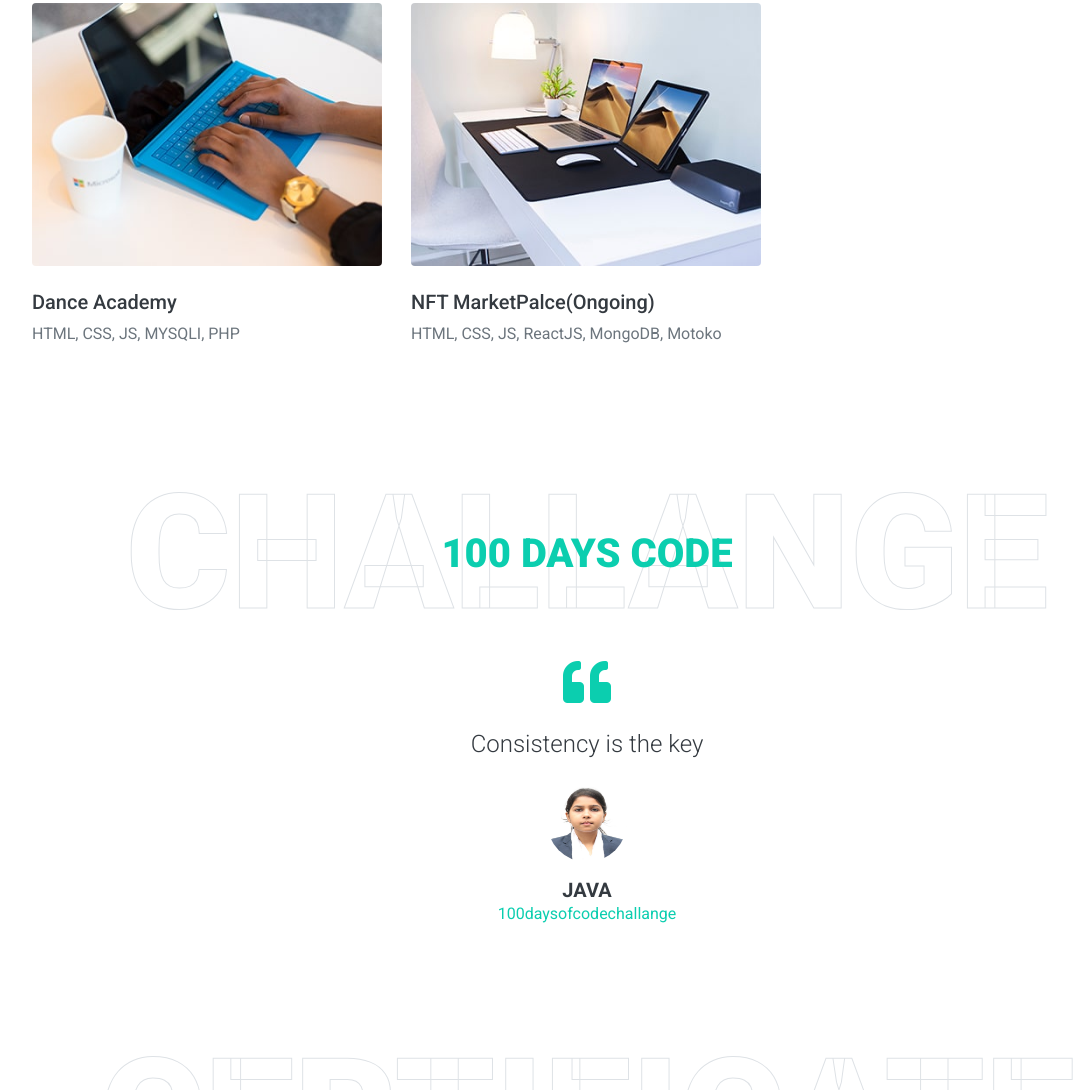
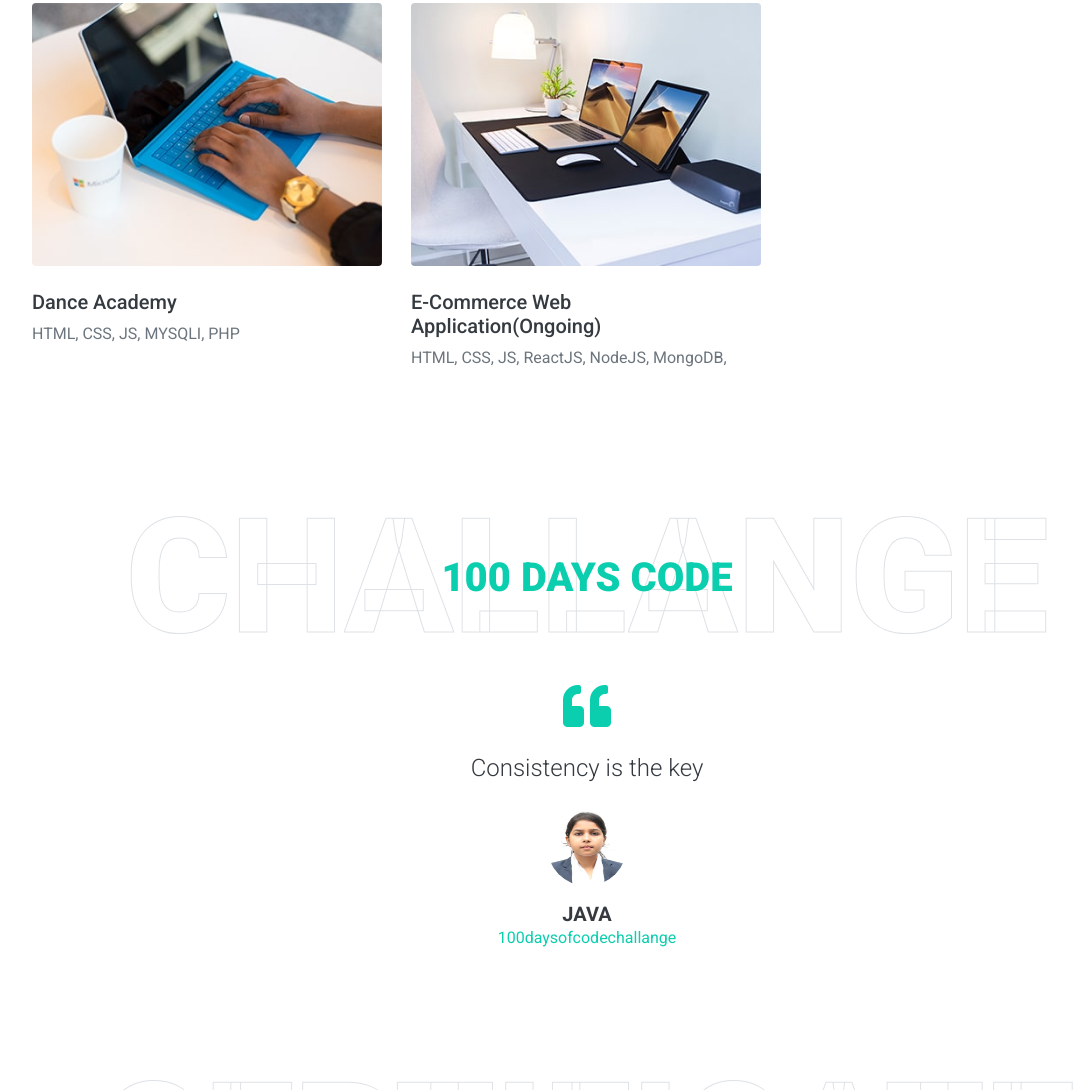
Before and after one commit to satakshikumari/Portfolio, a plain HTML site: page index.html in a window 1280 px wide. Shown: the part 3410-4500 px from the top of the page, without its empty margins (53-1131 px from the left). Drawn offline with nearby package versions, Linux system fonts and the light colour scheme.

Commit message:
Update index.html

```diff
--- a/index.html
+++ b/index.html
@@ -296,8 +296,8 @@
                                 <i class="fab fa-github text-white" style="font-size: 60px;"></i>
                             </a>
                         </div>
-                        <h5 class="font-weight-medium mt-4">NFT MarketPalce(Ongoing)</h5>
-                        <p> HTML, CSS, JS, ReactJS, MongoDB, Motoko</p>
+                        <h5 class="font-weight-medium mt-4">E-Commerce Web Application(Ongoing)</h5>
+                        <p> HTML, CSS, JS, ReactJS, NodeJS, MongoDB,</p>
                     </div>
                 </div>
             </div>
```
